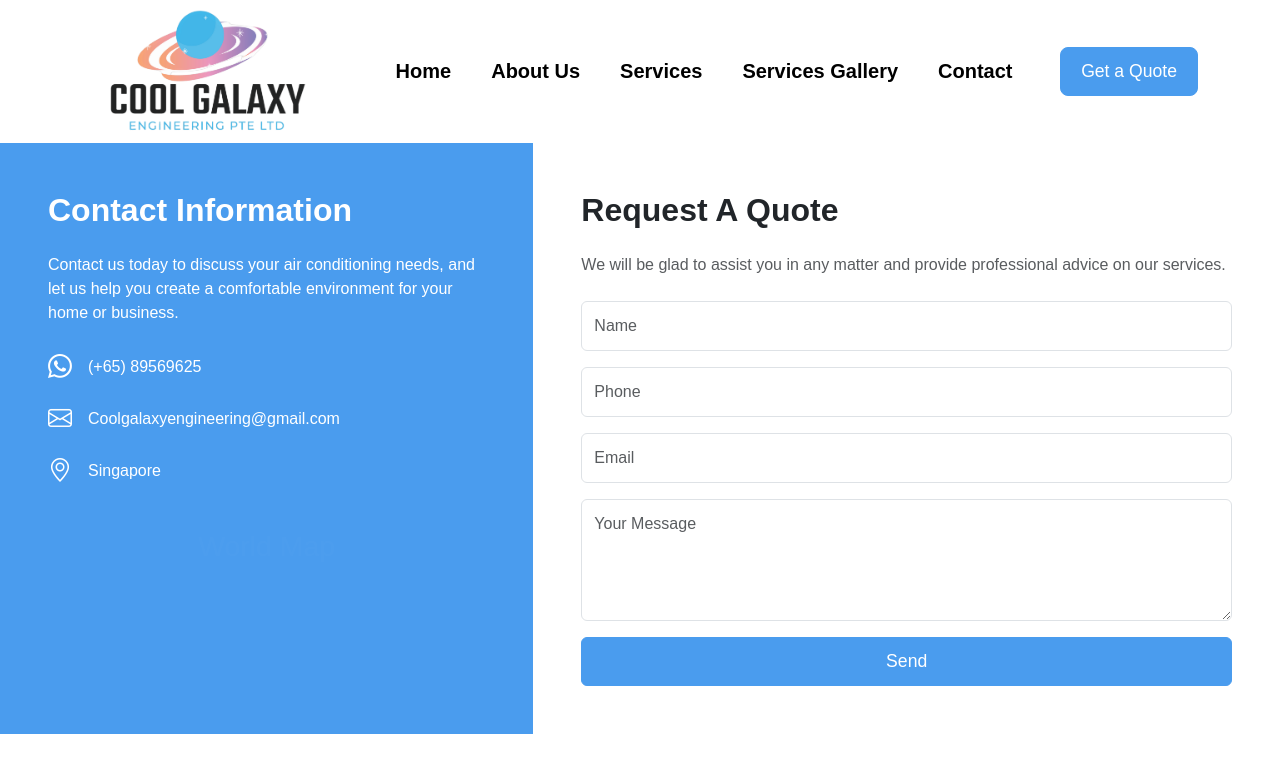
After one commit to braydendecheng/Cool-Galaxy-Website, a Flask app: page /contact in a window 1280 px wide. The commit adds this page. Shown: the top 773 px of the page. Run offline with Flask 3, Linux system fonts and the light colour scheme.

Commit message:
Added About Page and Contacts

```diff
--- a/app.py
+++ b/app.py
@@ -6,5 +6,13 @@ app = Flask(__name__)
 def index():
     return render_template('index.html')
 
+@app.route('/about')
+def about():
+    return render_template('about.html')
+
+@app.route('/contact')
+def contact():
+    return render_template('contact.html')
+
 if __name__ == '__main__':
     app.run(debug=True)
--- /dev/null
+++ b/templates/contact.html
@@ -0,0 +1,95 @@
+<!DOCTYPE html>
+<html lang="en">
+<head>
+    <meta charset="UTF-8">
+    <meta name="viewport" content="width=device-width, initial-scale=1.0">
+    <title>Contact Us - Cool Galaxy Engineering</title>
+    <!-- Bootstrap CSS -->
+    <link href="https://cdn.jsdelivr.net/npm/bootstrap@5.3.0/dist/css/bootstrap.min.css" rel="stylesheet">
+    <!-- Bootstrap Icons -->
+    <link href="https://cdn.jsdelivr.net/npm/bootstrap-icons@1.10.0/font/bootstrap-icons.css" rel="stylesheet">
+</head>
+<body>
+    {% include 'navbar.html' %}
+
+    <div class="container-fluid p-0">
+        <div class="row g-0">
+            <div class="col-md-5 text-white p-5 contact-info" style="background-color: #4a9cee;">
+                <h2 class="mb-4"><b>Contact Information</b></h2>
+                <p class="mb-4">Contact us today to discuss your air conditioning needs, and let us help you create a comfortable environment for your home or business.</p>
+
+                <div class="contact-details">
+                    <div class="mb-3">
+                        <div class="d-flex align-items-center">
+                            <i class="bi bi-whatsapp me-3" style="font-size: 1.5rem;"></i>
+                            <span>(+65) 89569625</span>
+                        </div>
+                    </div>
+                    <div class="mb-3">
+                        <div class="d-flex align-items-center">
+                            <i class="bi bi-envelope me-3" style="font-size: 1.5rem;"></i>
+                            <span>Coolgalaxyengineering@gmail.com </span>
+                        </div>
+                    </div>
+                    <div>
+                        <div class="d-flex align-items-center">
+                            <i class="bi bi-geo-alt me-3" style="font-size: 1.5rem;"></i>
+                            <span>Singapore</span>
+                        </div>
+                    </div>
+                </div>
+
+                <div class="map-overlay mt-4">
+                    <svg xmlns="http://www.w3.org/2000/svg" viewBox="0 0 300 200" class="w-100 opacity-25">
+                        <rect width="100%" height="100%" fill="rgba(255,255,255,0.1)"/>
+                        <text x="50%" y="50%" text-anchor="middle" fill="white" opacity="0.5">World Map</text>
+                    </svg>
+                </div>
+            </div>
+
+            <div class="col-md-7 p-5">
+                <h2 class="mb-4"><b>Request A Quote</b></h2>
+                <p class="text-muted mb-4">We will be glad to assist you in any matter and provide professional advice on our services.</p>
+
+                <form>
+                    <div class="mb-3">
+                        <input type="text" class="form-control" placeholder="Name" required>
+                    </div>
+                    <div class="mb-3">
+                        <input type="tel" class="form-control" placeholder="Phone" required>
+                    </div>
+                    <div class="mb-3">
+                        <input type="email" class="form-control" placeholder="Email" required>
+                    </div>
+                    <div class="mb-3">
+                        <textarea class="form-control" placeholder="Your Message" rows="4"></textarea>
+                    </div>
+                    <button type="submit" class="btn btn-primary w-100">Send</button>
+                </form>
+            </div>
+        </div>
+    </div>
+
+    <style>
+    .contact-info {
+        position: relative;
+        overflow: hidden;
+    }
+
+    .map-overlay {
+        position: absolute;
+        bottom: 0;
+        left: 0;
+        width: 100%;
+        opacity: 0.1;
+    }
+
+    .form-control, .form-select {
+        padding: 12px;
+    }
+    </style>
+
+    <!-- Bootstrap JS -->
+    <script src="https://cdn.jsdelivr.net/npm/bootstrap@5.3.0/dist/js/bootstrap.bundle.min.js"></script>
+</body>
+</html>
--- a/templates/index.html
+++ b/templates/index.html
@@ -17,7 +17,7 @@
                     <h5 class="text-primary mb-3"><b>RELIABLE COOLING COMPANY</b></h5>
                     <h1 class="display-4 fw-bold mb-4">Air Conditioning Service & Repair You Can Rely On</h1>
                     <p class="lead mb-4">Our technicians are highly skilled with superior backgrounds.</p>
-                    <a href="#about" class="btn btn-info">More About Us</a>
+                    <a href="/about" class="btn btn-info">More About Us</a>
                 </div>
                 <div class="col-lg-6 text-center position-relative">
                     <img src="{{ url_for('static', filename='img/ac-technician.jpg') }}"
--- a/templates/navbar.html
+++ b/templates/navbar.html
@@ -11,7 +11,7 @@
 <body>
     <nav class="navbar navbar-expand-lg navbar-light bg-white py-1">
         <div class="container">
-            <a class="navbar-brand" href="index.html">
+            <a class="navbar-brand" href="/">
                 <img src="static\img\Logo.png" alt="BioAire Air" class="logo">
             </a>
             <button class="navbar-toggler" type="button" data-bs-toggle="collapse" data-bs-target="#navbarNav" aria-controls="navbarNav" aria-expanded="false" aria-label="Toggle navigation">
@@ -19,11 +19,11 @@
             </button>
             <div class="collapse navbar-collapse" id="navbarNav">
                 <div class="navbar-nav mx-auto">
-                    <a class="nav-link text-black fs-5 me-4" href="index.html">Home</a>
-                    <a class="nav-link text-black fs-5 me-4" href="about.html">About Us</a>
+                    <a class="nav-link text-black fs-5 me-4" href="/">Home</a>
+                    <a class="nav-link text-black fs-5 me-4" href="/about">About Us</a>
                     <a class="nav-link text-black fs-5 me-4" href="services.html">Services</a>
                     <a class="nav-link text-black fs-5 me-4" href="gallery.html">Services Gallery</a>
-                    <a class="nav-link text-black fs-5" href="contact.html">Contact</a>
+                    <a class="nav-link text-black fs-5" href="/contact">Contact</a>
                 </div>
                 <a href="quote.html" class="btn btn-primary btn-lg">Get a Quote</a>
             </div>
```
Also changed, not shown: templates/about.html (added, +22 -0 lines).
